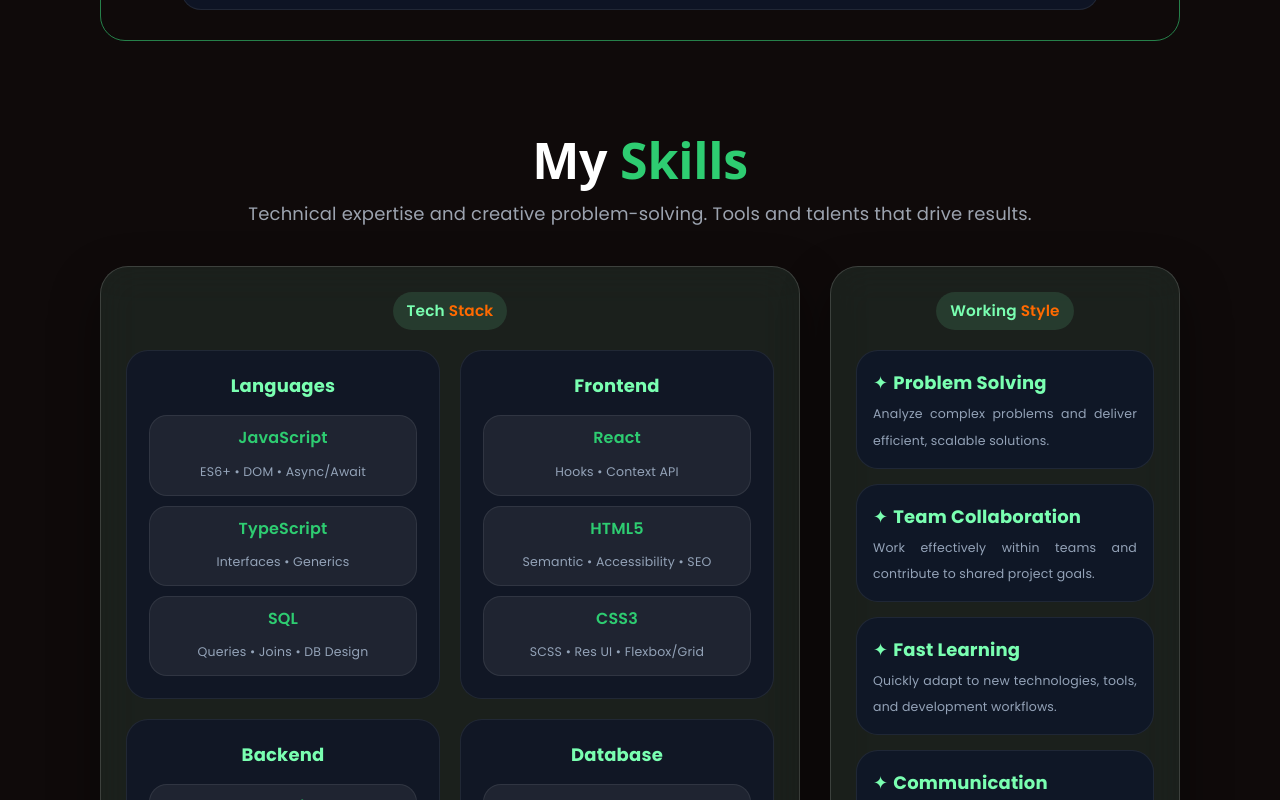
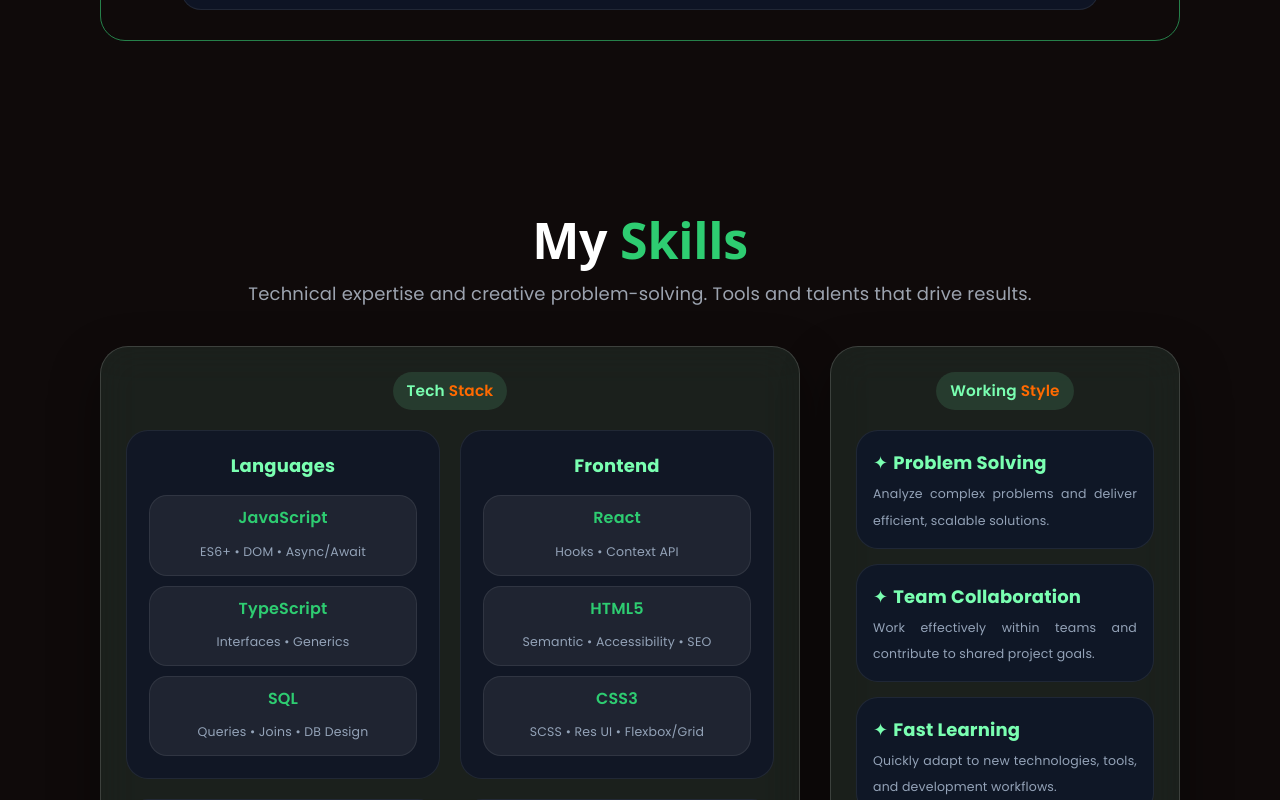
Before and after one commit to NhatPhan2004/portfolio-modern, a React (Vite) app: page / in a window 1280 px wide. Shown: the part 5660-6460 px from the top of the page. Built offline with nearby package versions, Linux system fonts and the light colour scheme.

Commit message:
Project Complete

```diff
--- a/src/styles/sections/Skills.scss
+++ b/src/styles/sections/Skills.scss
@@ -1,6 +1,6 @@
 .skills {
   width: 100%;
-  color: #fff;
+  padding: 80px 0;
 
   &__container {
     max-width: 1440px;
```
Also changed, not shown: 1 other file (tests, documents, lock files or other folders).
